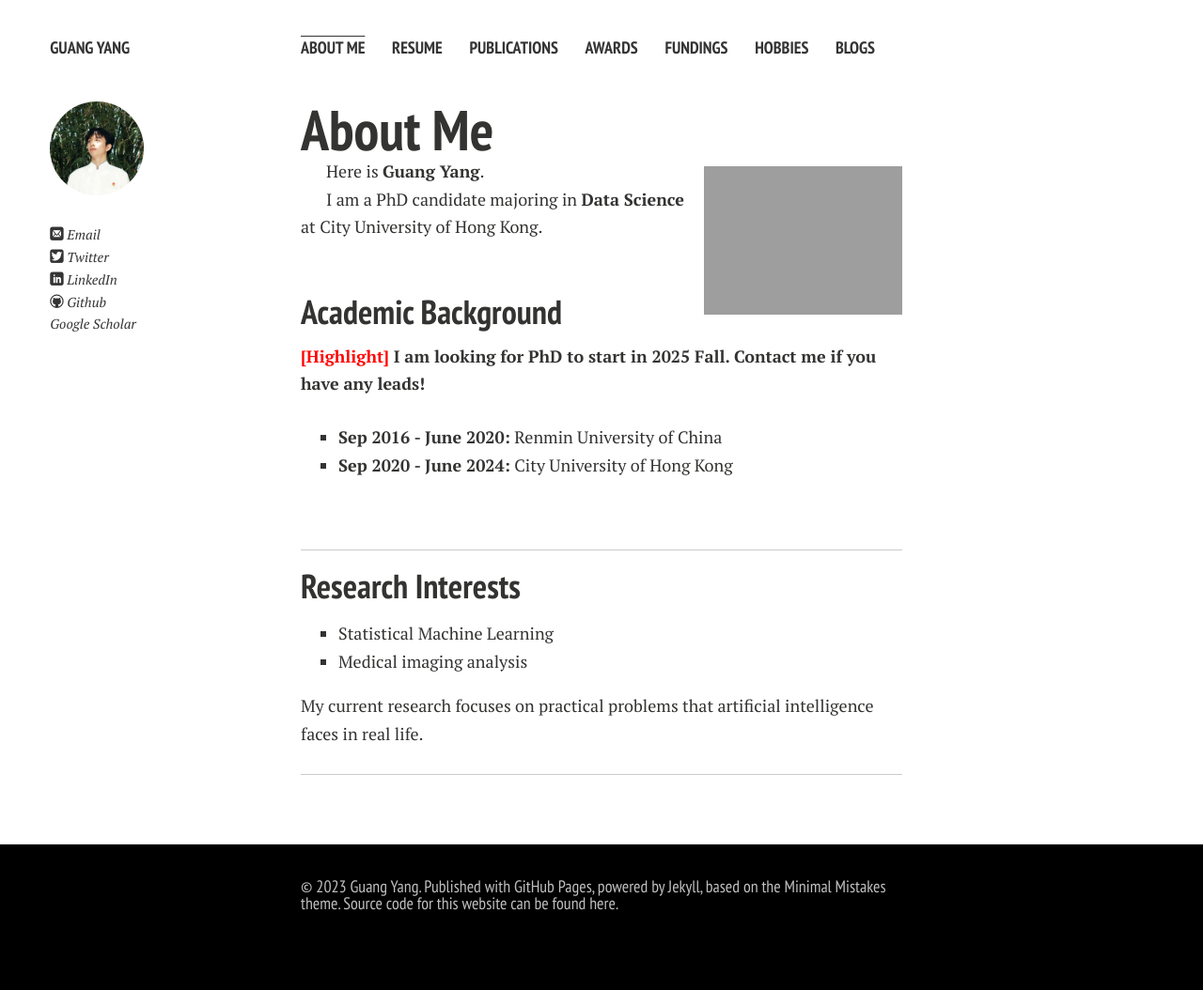
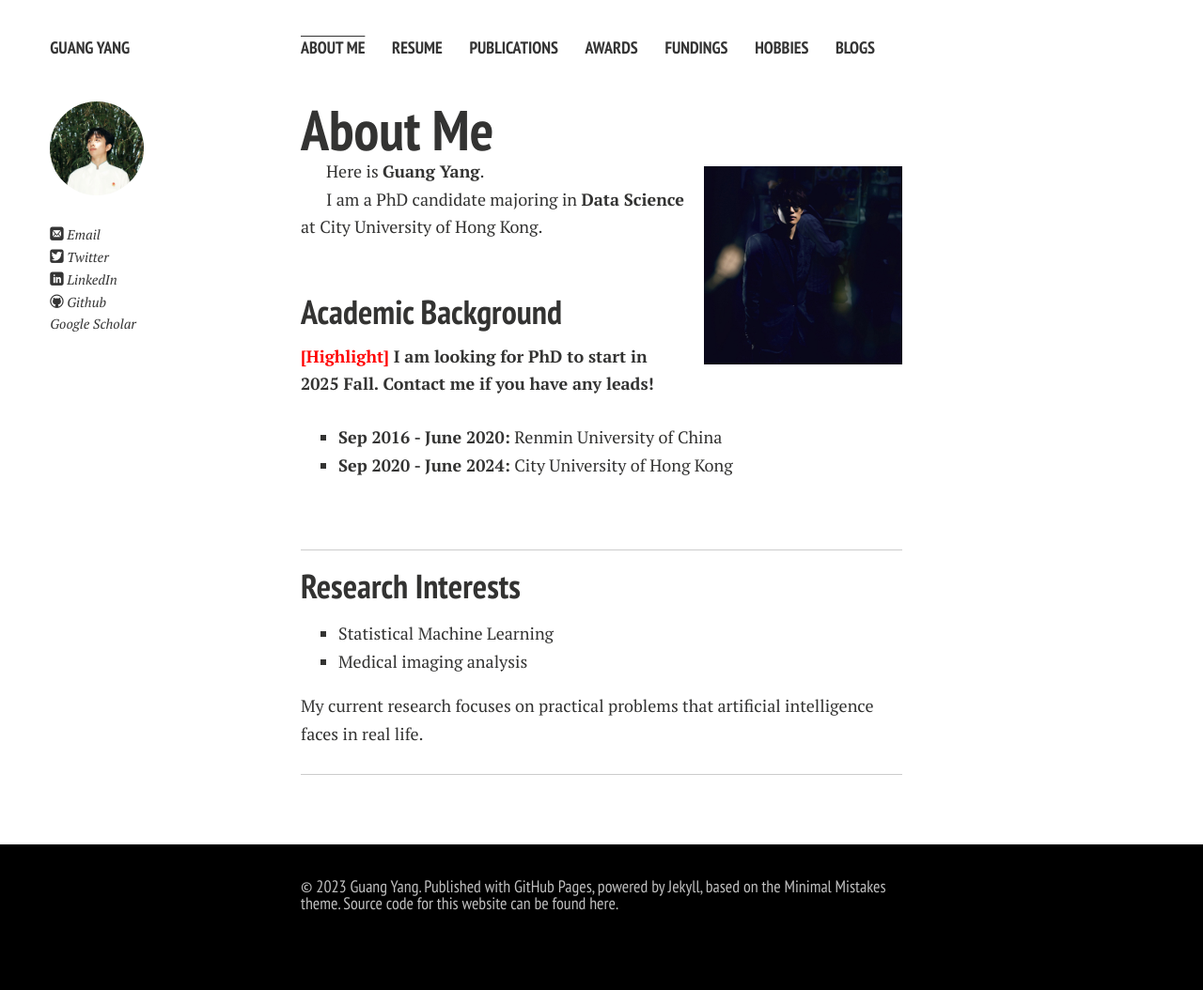
Before and after one commit to YLKnight/YLKnight.github.io, a Jekyll site: the page built from index.md, in a window 1280 px wide. Shown: the whole page at 94% size. Built offline with Jekyll 4.4.1, drawn with Linux system fonts in a browser that asks for light colours; nearby versions of some CDN libraries; comment, search, counter and statistics services are not loaded; a style sheet for code colours, icons or effects is not loaded; our own code applies the rules of GitHub Pages for plain Markdown files.

Commit message:
Update index.md

```diff
--- a/index.md
+++ b/index.md
@@ -4,7 +4,7 @@ layout: page
 
 # About Me
 
-<img src="https://caihanlin.com/caihanlin.jpg" class="floatpic" width="360" height="480">
+<img src="https://github.com/YLKnight/YLKnight.github.io/blob/main/icon.jpg" class="floatpic" width="480" height="480">
 
 Here is **Guang Yang**.
 
```
